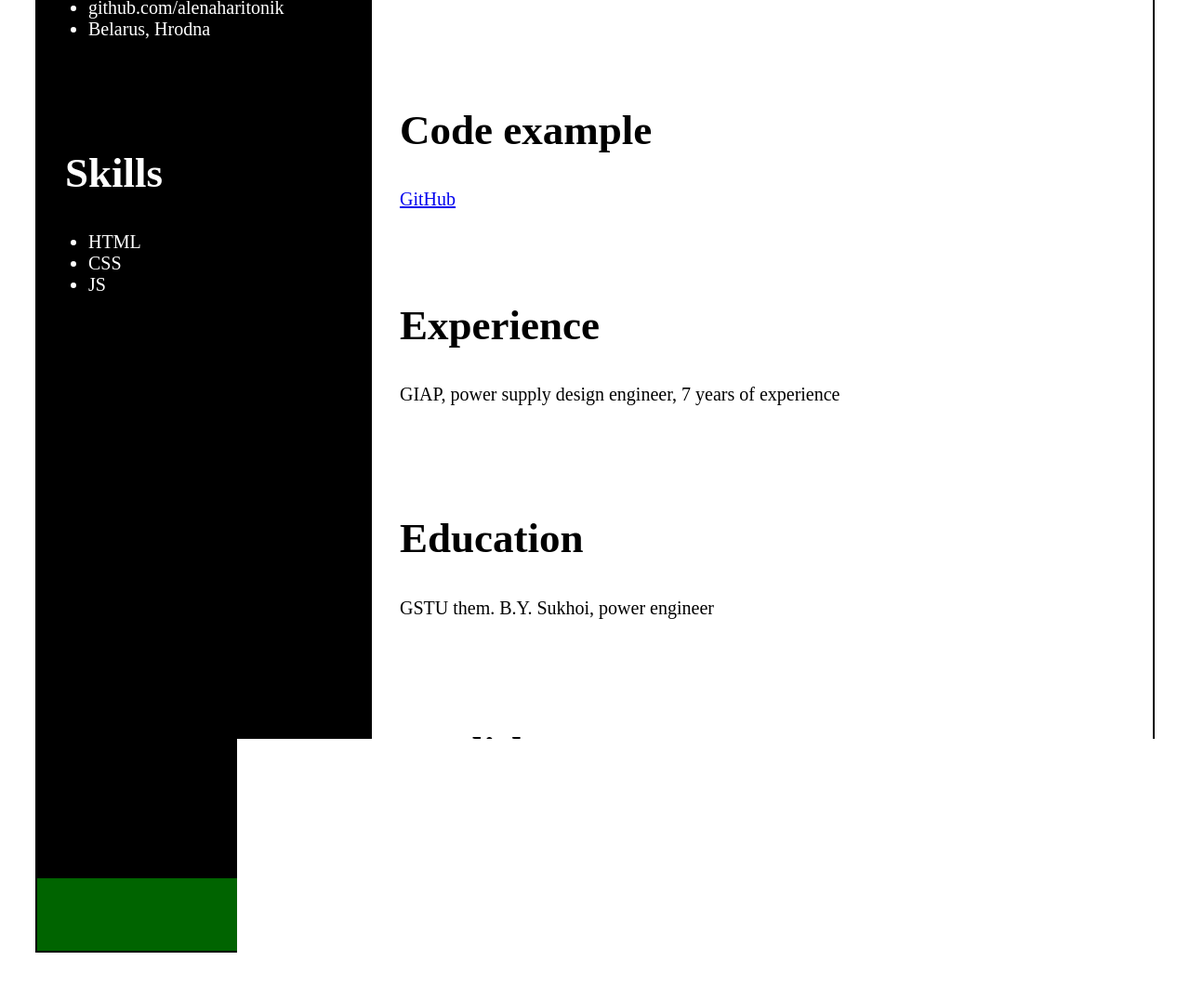
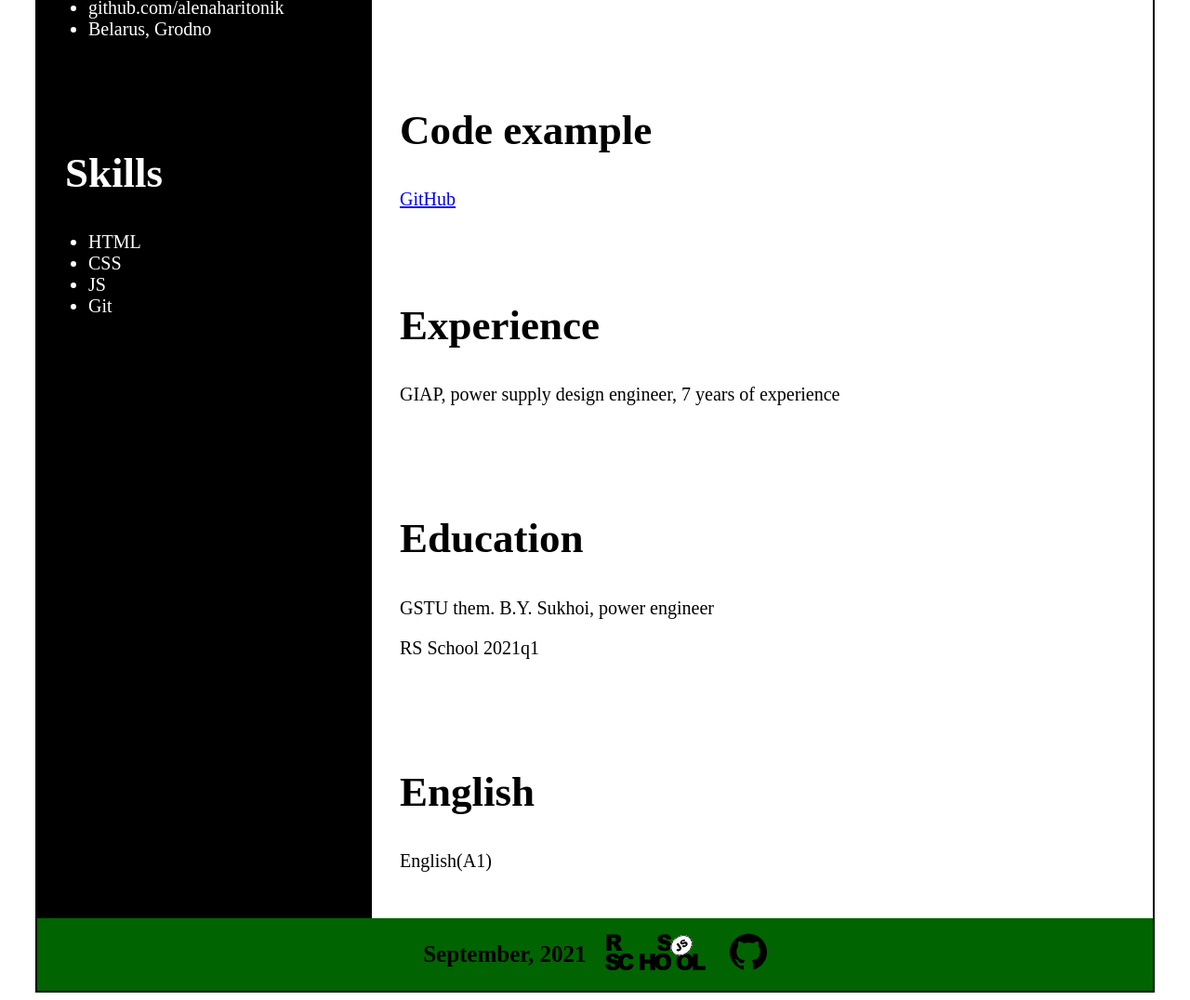
Before and after one commit to alenaharitonik/rsschool-cv, a plain HTML site: page index.html in a window 1280 px wide. Shown: the part 730-1806 px from the top of the page at 93% size. Before the commit the page ends 1763 px from the top, so only its background shows below. Drawn offline with Linux system fonts and the light colour scheme.

Commit message:
feat: add links to footer

```diff
--- a/index.html
+++ b/index.html
@@ -11,7 +11,8 @@
       <header>
         <img src="avatar.jpg" alt="foto avatar" width="360" />
         <h1>
-          Alena<br />
+          Alena
+          <br />
           Kharytonik
         </h1>
       </header>
@@ -21,9 +22,13 @@
             <section>
               <h2>Contacs</h2>
               <ul>
-                <li>e-mail/<br />alenaharitonik@mail.ru</li>
+                <li>
+                  e-mail/
+                  <br />
+                  alenaharitonik@mail.ru
+                </li>
                 <li>github.com/alenaharitonik</li>
-                <li>Belarus, Hrodna</li>
+                <li>Belarus, Grodno</li>
               </ul>
             </section>
             <section>
@@ -32,6 +37,7 @@
                 <li>HTML</li>
                 <li>CSS</li>
                 <li>JS</li>
+                <li>Git</li>
               </ul>
             </section>
           </aside>
@@ -56,6 +62,7 @@
             <section>
               <h2>Education</h2>
               <p>GSTU them. B.Y. Sukhoi, power engineer</p>
+              <p>RS School 2021q1</p>
             </section>
             <section>
               <h2>English</h2>
@@ -64,7 +71,23 @@
           </div>
         </div>
         <footer>
-          <p>February, 2021</p>
+          <p>September, 2021</p>
+          <nav>
+            <a href="https://rs.school/js/">
+              <img
+                src="./rs_school_js.svg"
+                alt="rs_school_js"
+                class="rs_school_js"
+              />
+            </a>
+            <a href="https://github.com/alenaharitonik">
+              <img
+                src="./logo-github.svg"
+                alt="logo_github"
+                class="logo_github"
+              />
+            </a>
+          </nav>
         </footer>
       </main>
     </div>
--- a/style.css
+++ b/style.css
@@ -64,6 +64,22 @@ header {
    display: flex;
    background-color: darkgreen;
    justify-content: center;
+   align-items: center;
    font-weight: bolder;
    font-size: 25px;
 }
+
+footer nav a{
+   margin-left: 20px;
+   text-decoration: none;
+}
+
+.rs_school_js {
+  height: 40px;
+  width: 108px;
+}
+
+.logo_github {
+   height: 40px;
+   width: 40px;
+}
```
Also changed, not shown: logo-github.svg (added), rs_school_js.svg (added).
